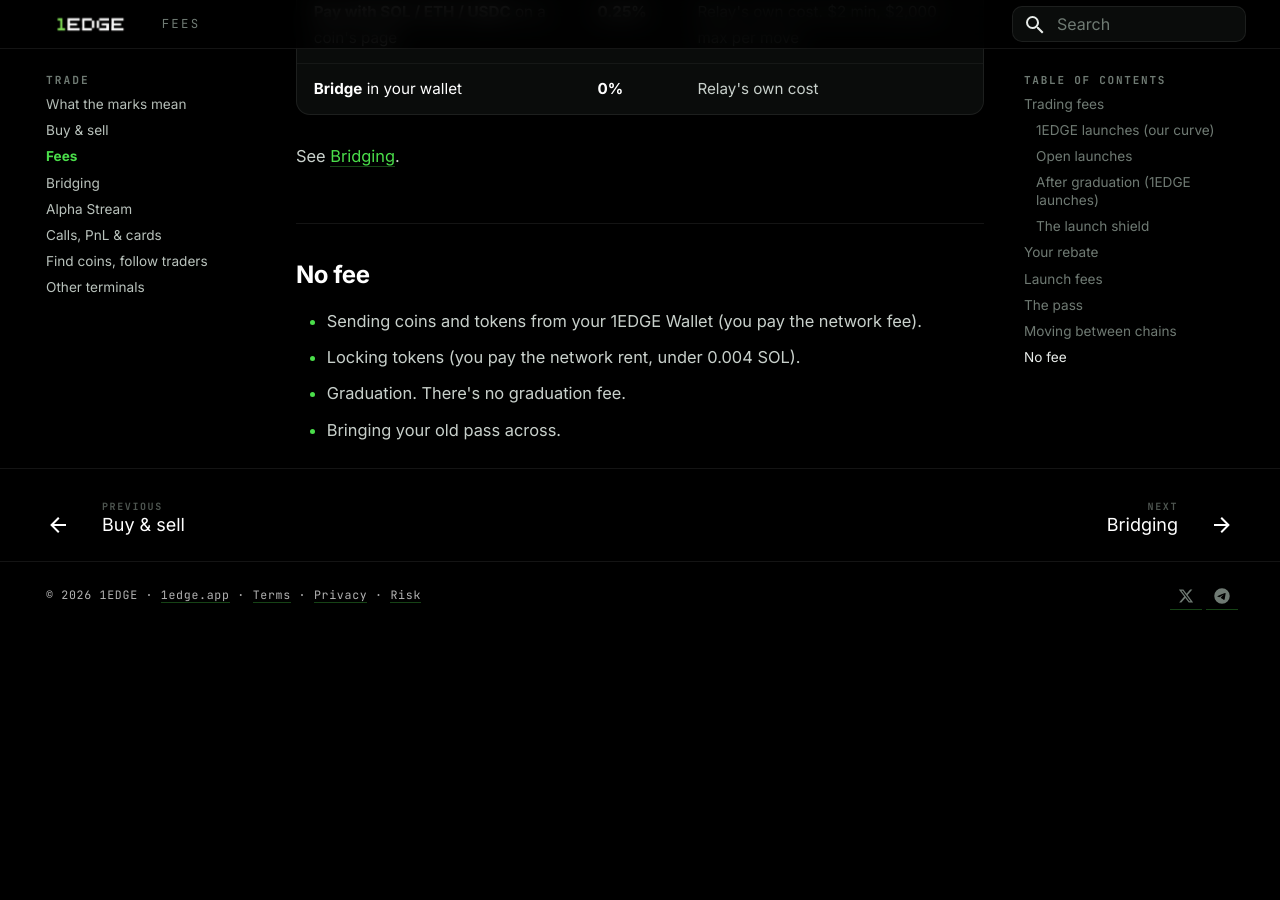
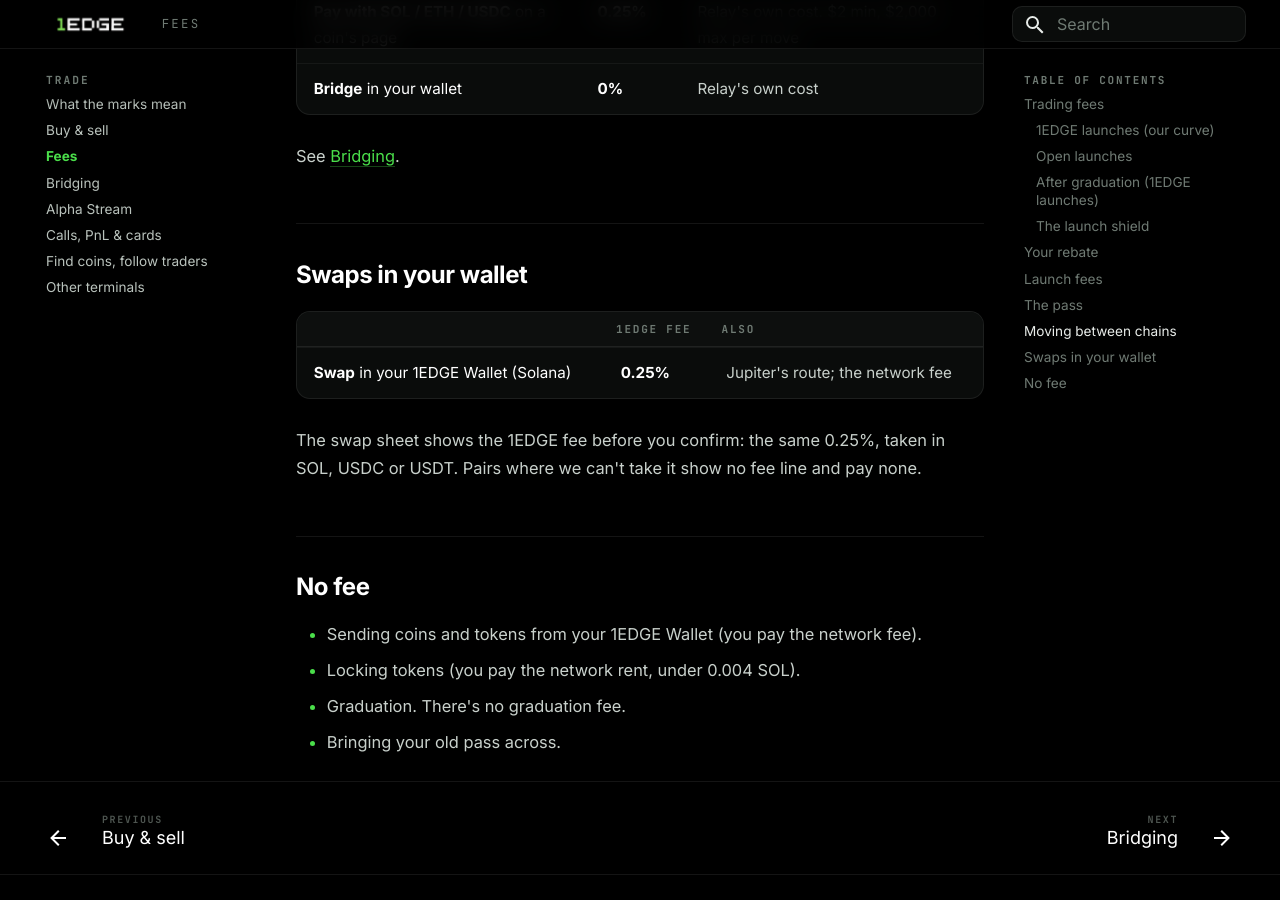
Before and after one commit to Tedz-1edge/1edge-docs, an MkDocs documentation site: the page built from docs/trade/fees.md, in a window 1280 px wide and 900 px high, scrolled down 2898 px. Built offline with MkDocs 1.6.1 and Material for MkDocs 9.7.7, drawn with Linux system fonts in a browser that asks for light colours; before the commit the page ends 3524 px from its top, so only the background shows below that.

Commit message:
Fees: the 0.25% wallet swap fee (live on 1edge.app 10 Oct, shown = taken)
Co-Authored-By: Claude Opus 5.5 <noreply@anthropic.com>

```diff
--- a/docs/trade/fees.md
+++ b/docs/trade/fees.md
@@ -70,6 +70,14 @@ One price on every chain: the **$2** pass fee plus the Solana rent your pass nee
 
 See [Bridging](bridging.md).
 
+## Swaps in your wallet
+
+| | 1EDGE fee | Also |
+|---|---|---|
+| **Swap** in your 1EDGE Wallet (Solana) | **0.25%** | Jupiter's route; the network fee |
+
+The swap sheet shows the 1EDGE fee before you confirm: the same 0.25%, taken in SOL, USDC or USDT. Pairs where we can't take it show no fee line and pay none.
+
 ## No fee
 
 - Sending coins and tokens from your 1EDGE Wallet (you pay the network fee).
```
